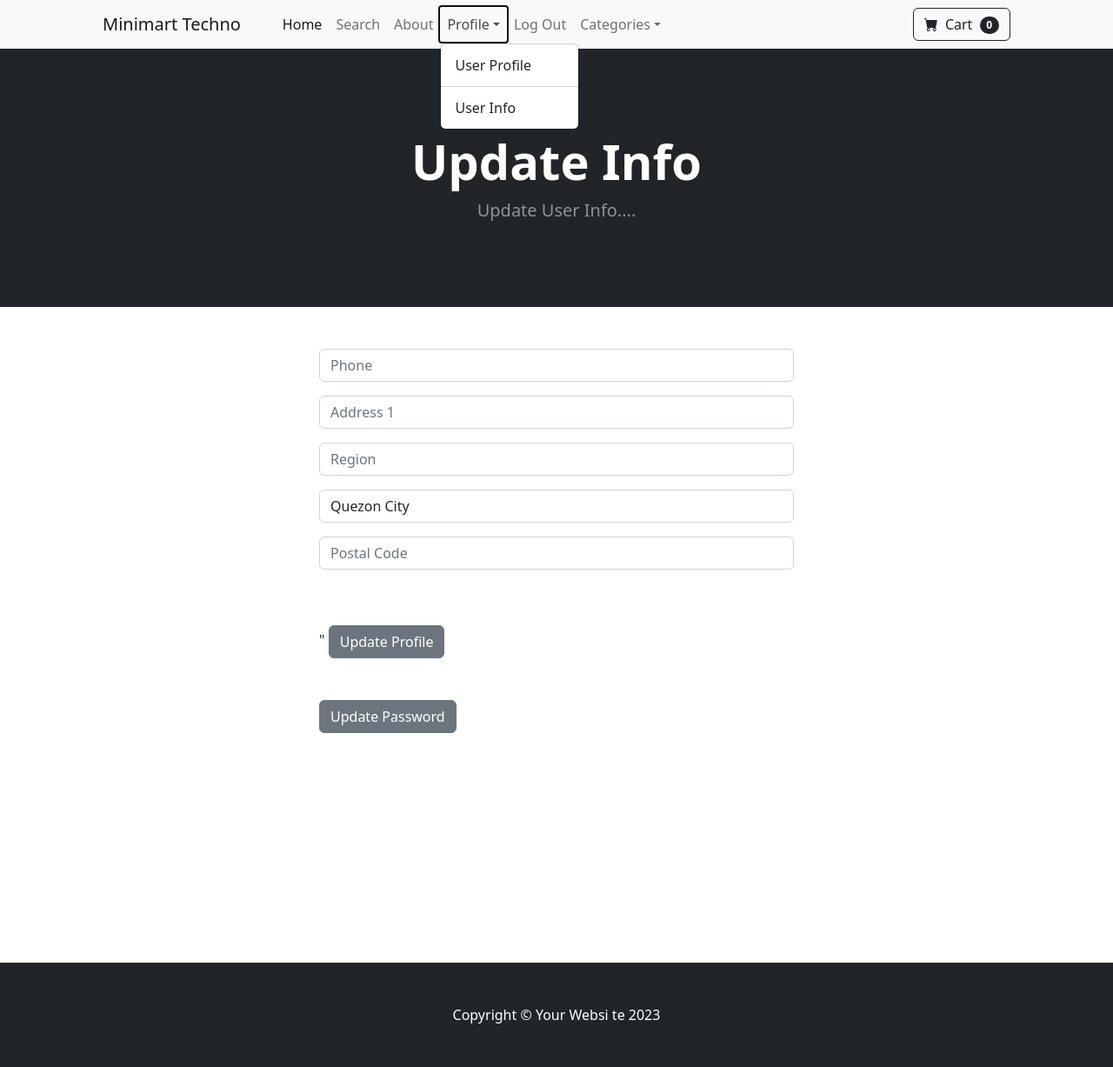
After one commit to jneil-llorente/minimart-django, a Django app: page /update_info/ in a window 1280 px wide, after a click on "Profile". The commit adds this page. Shown: the whole page at 87% size. Run offline with Django 5.2, Linux system fonts and the light colour scheme; a user stored in the database is signed in; data comes from the database, SQL or seed files in the repository; both versions use the stored data as it was after the commit.

Commit message:
fourth commit

```diff
--- a/store/forms.py
+++ b/store/forms.py
@@ -1,6 +1,18 @@
 from django.contrib.auth.models import User
 from django.contrib.auth.forms import UserCreationForm, UserChangeForm, SetPasswordForm
 from django import forms
+from .models import Profile
+
+class UserInfoForm(forms.ModelForm):
+    phone = forms.CharField(label="", widget=forms.TextInput(attrs={'class': 'form-control', 'placeholder': 'Phone'}), required=False)
+    address1 = forms.CharField(label="", widget=forms.TextInput(attrs={'class': 'form-control', 'placeholder': 'Address 1'}), required=False)
+    region = forms.CharField(label="", widget=forms.TextInput(attrs={'class': 'form-control', 'placeholder': 'Region'}), required=False)
+    city = forms.CharField(label="", widget=forms.TextInput(attrs={'class': 'form-control', 'placeholder': 'City'}), required=False)
+    postalcode = forms.CharField(label="", widget=forms.TextInput(attrs={'class': 'form-control', 'placeholder': 'Postal Code'}), required=False)
+
+    class Meta:
+        model = Profile
+        fields = ('phone', 'address1', 'region', 'city', 'postalcode',)
 
 class ChangePasswordForm(SetPasswordForm):
 	class Meta:
@@ -24,9 +36,9 @@ class ChangePasswordForm(SetPasswordForm):
 class UpdateUserForm(UserChangeForm):
 	# Hide password
 	password = None
-	email = forms.EmailField(label="", widget=forms.TextInput(attrs={'class':'form-control', 'placeholder':'Email Address'}))
-	first_name = forms.CharField(label="", max_length=100, widget=forms.TextInput(attrs={'class':'form-control', 'placeholder':'First Name'}))
-	last_name = forms.CharField(label="", max_length=100, widget=forms.TextInput(attrs={'class':'form-control', 'placeholder':'Last Name'}))
+	email = forms.EmailField(label="", widget=forms.TextInput(attrs={'class':'form-control', 'placeholder':'Email Address'}), required=False)
+	first_name = forms.CharField(label="", max_length=100, widget=forms.TextInput(attrs={'class':'form-control', 'placeholder':'First Name'}), required=False)
+	last_name = forms.CharField(label="", max_length=100, widget=forms.TextInput(attrs={'class':'form-control', 'placeholder':'Last Name'}), required=False)
 
 	class Meta:
 		model = User
--- a/store/models.py
+++ b/store/models.py
@@ -1,5 +1,31 @@
 from django.db import models
 import datetime
+from django.contrib.auth.models import User
+from django.db.models.signals import post_save
+
+#Create Customer Profile
+class Profile(models.Model):
+    user = models.OneToOneField(User, on_delete=models.CASCADE)
+    date_modified = models.DateTimeField(User, auto_now=True)
+    phone = models.CharField(max_length=50, blank=True)
+    address1 = models.CharField(max_length=200, blank=True)
+    region = models.CharField(max_length=200, blank=True)
+    city = models.CharField(max_length=200, blank=True)
+    postalcode = models.CharField(max_length=200, blank=True)
+
+    def __str__(self):
+        return self.user.username
+
+# Create a user Profile by default when user signs up
+def create_profile(sender, instance, created, **kwargs):
+    if created:
+        user_profile = Profile(user = instance)
+        user_profile.save()
+
+# Automate the profile
+post_save.connect(create_profile, sender=User)
+
+
 
 #Categories of Products
 class Category(models.Model):
--- a/store/templates/navbar.html
+++ b/store/templates/navbar.html
@@ -6,10 +6,19 @@
         <div class="collapse navbar-collapse" id="navbarSupportedContent">
             <ul class="navbar-nav me-auto mb-2 mb-lg-0 ms-lg-4">
                 <li class="nav-item"><a class="nav-link active" aria-current="page" href="{% url 'home' %}">Home</a></li>
+                <li class="nav-item"><a class="nav-link" href="{% url 'search' %}">Search</a></li>
                 <li class="nav-item"><a class="nav-link" href="{% url 'about' %}">About</a></li>
 
                 {% if user.is_authenticated %}
-                <li class="nav-item"><a class="nav-link" href="{% url 'update_user' %}">Profile</a></li>
+                <li class="nav-item dropdown">
+                    <a class="nav-link dropdown-toggle" id="navbarDropdown" href="#" role="button" data-bs-toggle="dropdown" aria-expanded="false">Profile</a>
+                    <ul class="dropdown-menu" aria-labelledby="navbarDropdown">
+                        <li><a class="dropdown-item" href="{% url 'update_user' %}">User Profile</a></li>
+                        <li><hr class="dropdown-divider" /></li>
+                        <li><a class="dropdown-item" href="{% url 'update_info' %}">User Info</a></li>
+                    </ul>
+                </li>
+
                 <li class="nav-item"><a class="nav-link" href="{% url 'logout' %}">Log Out</a></li>
                 {% else %}
                 <li class="nav-item"><a class="nav-link" href="{% url 'login' %}
--- /dev/null
+++ b/store/templates/update_info.html
@@ -0,0 +1,43 @@
+{% extends 'base.html' %}
+
+{% block content %}
+
+<!-- Header-->
+<header class="bg-dark py-5">
+    <div class="container px-4 px-lg-5 my-5">
+        <div class="text-center text-white">
+            <h1 class="display-4 fw-bolder">Update Info</h1>
+            <p class="lead fw-normal text-white-50 mb-0">Update User Info....</p>
+        </div>
+    </div>
+</header>
+
+<div class="container">
+    <div class ="row">
+            <div class="col-md-6 offset-md-3">
+                <br/><br/>
+                <form method="POST" action="{% url 'update_info' %}">
+                    {% csrf_token %}
+
+                    {{ form.as_p }}
+                    <br/><br/>"
+                    <button type="submit" class="btn btn-secondary">
+                        Update Profile
+                    </button>
+                </form>
+<br/><br/>
+
+<a href="{% url 'update_password' %}" class="btn btn-secondary">Update Password</a>
+<br/><br/>
+<br/><br/>
+<br/><br/>
+<br/><br/>
+<br/><br/>
+<br/><br/>
+
+
+            </div>
+    </div>
+</div>
+
+{% endblock %}
--- a/store/urls.py
+++ b/store/urls.py
@@ -9,7 +9,9 @@ urlpatterns = [
     path('register/', views.register_user, name='register'),
     path('update_password/', views.update_password, name='update_password'),
     path('update_user/', views.update_user, name='update_user'),
+    path('update_info/', views.update_info, name='update_info'),
     path('product/<int:pk>', views.product, name='product'),
     path('category/<str:foo>', views.category, name='category'),
     path('category_summary/', views.category_summary, name='category_summary'),
+    path('search/', views.search, name='search'),
 ]
--- a/store/views.py
+++ b/store/views.py
@@ -1,12 +1,50 @@
 from django.shortcuts import render, redirect
-from . models import Product, Category
+from . models import Product, Category, Profile
 from django.contrib.auth import authenticate, login, logout
 from django.contrib import messages
 from django.contrib.auth.models import User
 from django.contrib.auth.forms import UserCreationForm
-from .forms import SignUpForm, UpdateUserForm, ChangePasswordForm
+from .forms import SignUpForm, UpdateUserForm, ChangePasswordForm, UserInfoForm
 from django import forms
+from django.db.models import Q
+
 # Create your views here.
+def search(request):
+    #Determine if they filled out the form
+    if request.method == "POST":
+        searched = request.POST['searched']
+        #Query the products db model
+        searched = Product.objects.filter(Q(name__icontains=searched) | Q(description__icontains=searched))
+        # Test for Null
+        if not searched:
+            messages.success(request, "That Product Does Not Exist, Please Try Again....")
+            return render(request, "search.html", {})
+        else:
+            return render(request, "search.html", {'searched':searched})
+    else:
+        return render(request, "search.html", {})
+
+
+
+
+def update_info(request):
+    if request.user.is_authenticated:
+        current_user = Profile.objects.get(user__id=request.user.id)
+        form = UserInfoForm(request.POST or None, instance=current_user)
+
+        if form.is_valid():
+            form.save()
+
+            messages.success(request, "Your Info Has Been Updated!!")
+            return redirect('home')
+        return render(request, "update_info.html", {'form': form})
+    else:
+        messages.success(request, "You Must Be Logged In To Access That Page...")
+        return redirect('home')
+
+
+
+
 def update_password(request):
     if request.user.is_authenticated:
         current_user = request.user
@@ -52,8 +90,6 @@ def update_user(request):
     else:
         messages.success(request, "You Must Be Logged In To Access That Page...")
         return redirect('home')
-
-    return render(request, 'update_user.html', {})
 
 def category_summary(request):
     categories = Category.objects.all()
@@ -122,8 +158,8 @@ def register_user(request):
             #log in user
             user = authenticate(username=username, password=password)
             login(request, user)
-            messages.success(request, ("You Have Been Registered Successfully...."))
-            return redirect('home')
+            messages.success(request, ("Account Created - Please Fill Out Your User Info Below...."))
+            return redirect('update_info')
         else:
             messages.success(request, ("There was a problem registering, please try again...."))
             return redirect('register')
```
Also changed, not shown: store/admin.py (+19 -1 lines), store/templates/search.html (added, +114 -0 lines), db.sqlite3, store/migrations/0004_profile.py (added).
